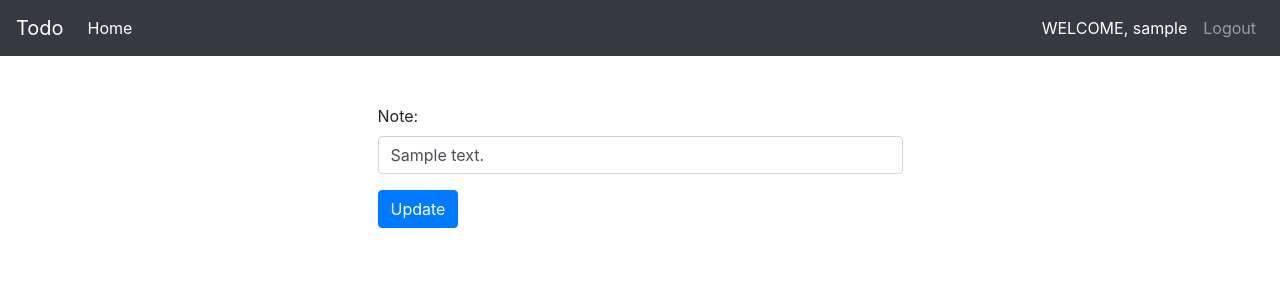
After one commit to AshishMhrzn10/Todo, a Django app: page /update/1/ in a window 1280 px wide. The commit adds this page. Shown: the top 300 px of the page. Run offline with Django 3.2, Linux system fonts and the light colour scheme; a user stored in the database is signed in; tables that the repository leaves empty hold one stand-in row (values such as "Sample post"); some libraries are stand-ins or nearby versions.

Commit message:
Update done

```diff
--- a/app/urls.py
+++ b/app/urls.py
@@ -4,5 +4,6 @@ from . import views
 urlpatterns = [
     path('', views.list, name="home"),
     path('add/', views.add_todo, name="add"),
+    path('update/<post_id>/', views.update_todo, name="update"),
     path('delete/<post_id>/', views.delete_todo, name="delete"),
 ]
--- a/app/views.py
+++ b/app/views.py
@@ -30,5 +30,25 @@ def add_todo(request):
 def delete_todo(request, post_id=None):
     post = Todo.objects.get(id=post_id)
     post.delete()
-    messages.error(request, f"Deleted node")
+    messages.error(request, "Deleted node")
     return redirect('home')
+
+
+@login_required(login_url='/accounts/login/')
+def update_todo(request, post_id=None):
+    post = Todo.objects.get(id=post_id)
+    print(post)
+    if request.method == "POST":
+        print("fdsfdsf")
+        print(post)
+        updated_text = request.POST['update']
+        print(updated_text)
+        post.description = updated_text
+        post.save()
+        messages.warning(request, "Updated text")
+        return redirect('home')
+    else:
+        # return redirect('home')
+        pass
+
+    return render(request, 'app/update.html',{'post':post} )
--- a/templates/app/home.html
+++ b/templates/app/home.html
@@ -26,9 +26,10 @@
     <div class="card" style="width: 18rem;">
       <div class="card-body">
         <h5 class="card-title">Note {{forloop.counter}}:</h5>
-        <p class="card-text">{{list}}</p>
+        <p class="card-text">{{list.description}}</p>
         <form method="post">
           {% csrf_token %}
+          <a href="{% url 'update' list.id %}" class="btn btn-primary">Update</a>
           <a href="{% url 'delete' list.id %}" class="btn btn-danger">Delete</a>
         </form>
       </div>
--- /dev/null
+++ b/templates/app/update.html
@@ -0,0 +1,19 @@
+{% extends 'base.html' %} {% block content %}
+ <div class="container">
+  <form class="col-md-6 mx-auto mt-5" method="post" action="{% url 'update' post.id%}">
+    {% csrf_token %}
+    <div class="form-group">
+      <label for="update">Note:</label>
+      <input
+        type="text"
+        name="update"
+        class="form-control"
+        aria-describedby="emailHelp"
+        value="{{post.description}}"
+        required
+      />
+    </div>
+    <button type="submit" class="btn btn-primary">Update</button>
+  </form>
+</div>
+{% endblock content %}
```
